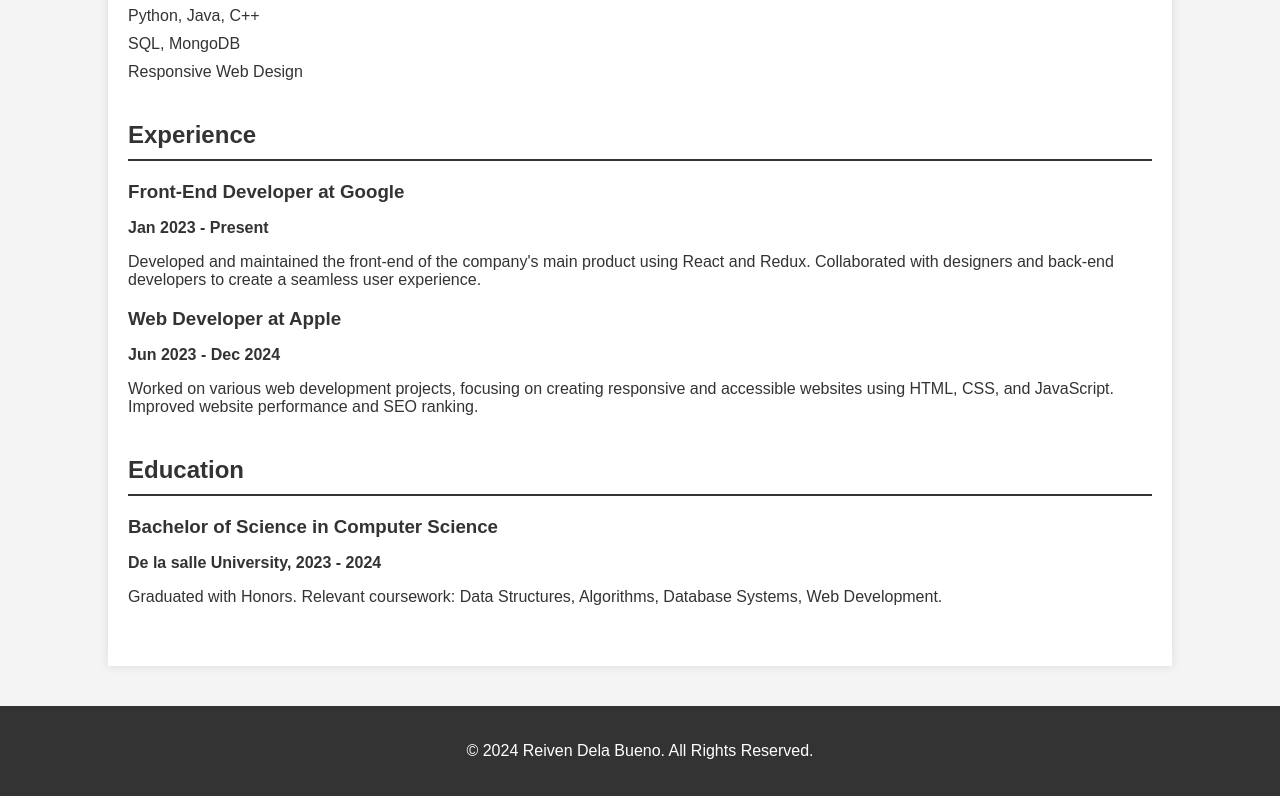
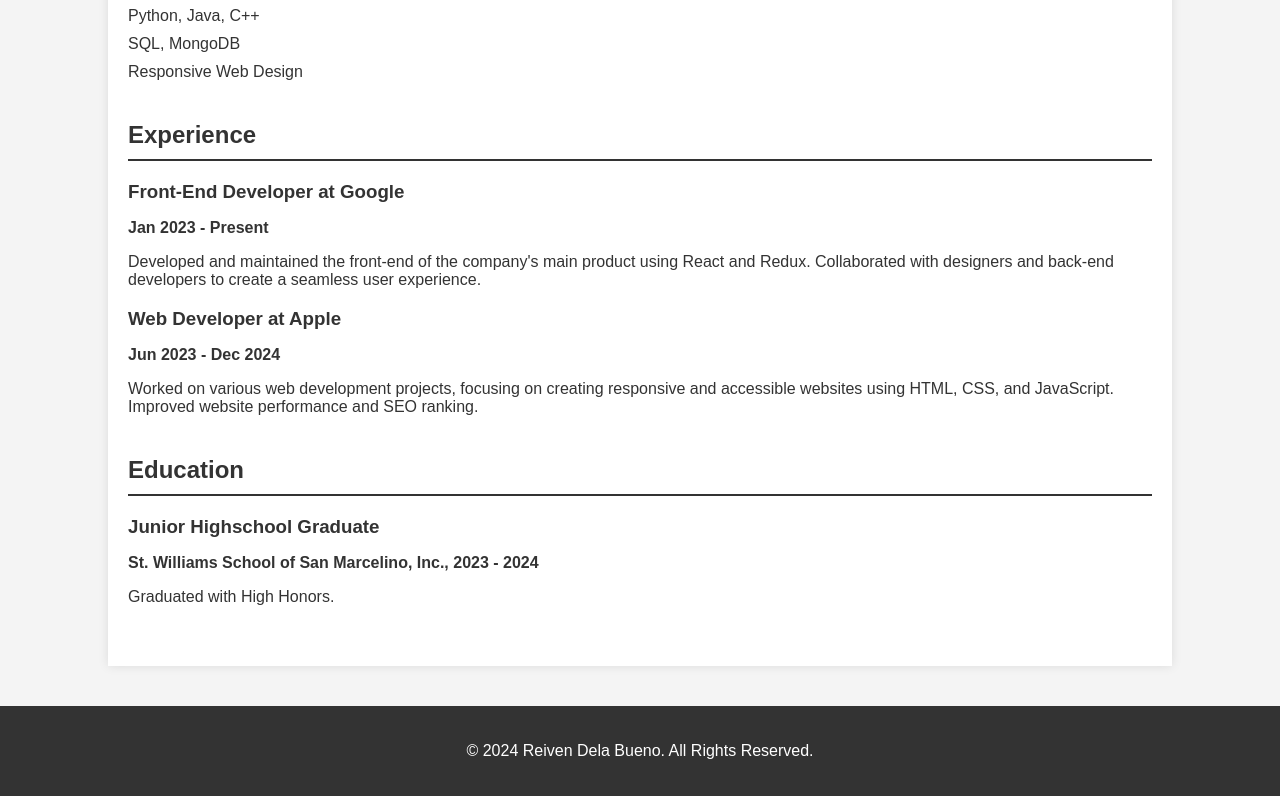
Before and after one commit to Nevier/eyy, a plain HTML site: page index.html in a window 1280 px wide. Shown: the part 505-1301 px from the top of the page. Drawn offline with Linux system fonts and the light colour scheme.

Commit message:
Update index.html

```diff
--- a/index.html
+++ b/index.html
@@ -108,9 +108,9 @@
             <h2>Education</h2>
             <ul class="education">
                 <li>
-                    <h3>Bachelor of Science in Computer Science</h3>
-                    <p><strong>De la salle University, 2023 - 2024</strong></p>
-                    <p>Graduated with Honors. Relevant coursework: Data Structures, Algorithms, Database Systems, Web Development.</p>
+                    <h3>Junior Highschool Graduate</h3>
+                    <p><strong>St. Williams School of San Marcelino, Inc., 2023 - 2024</strong></p>
+                    <p>Graduated with High Honors.</p>
                 </li>
             </ul>
         </div>
```
